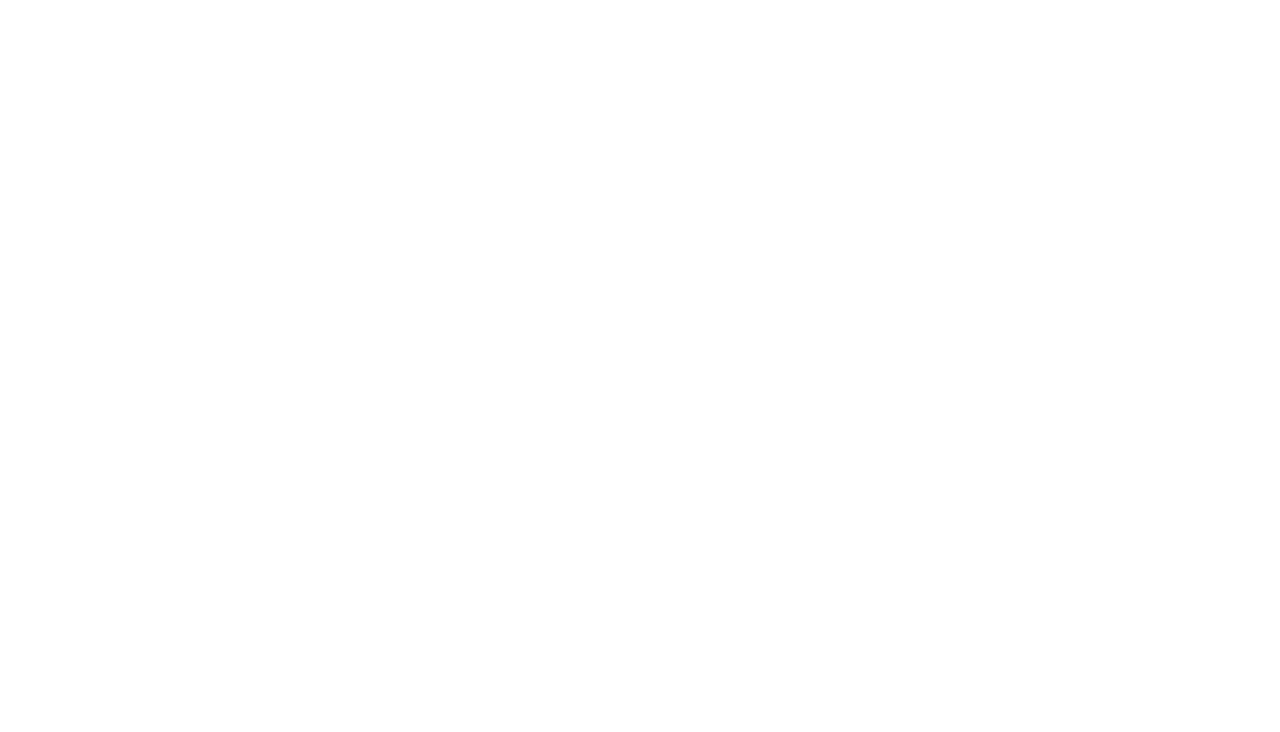
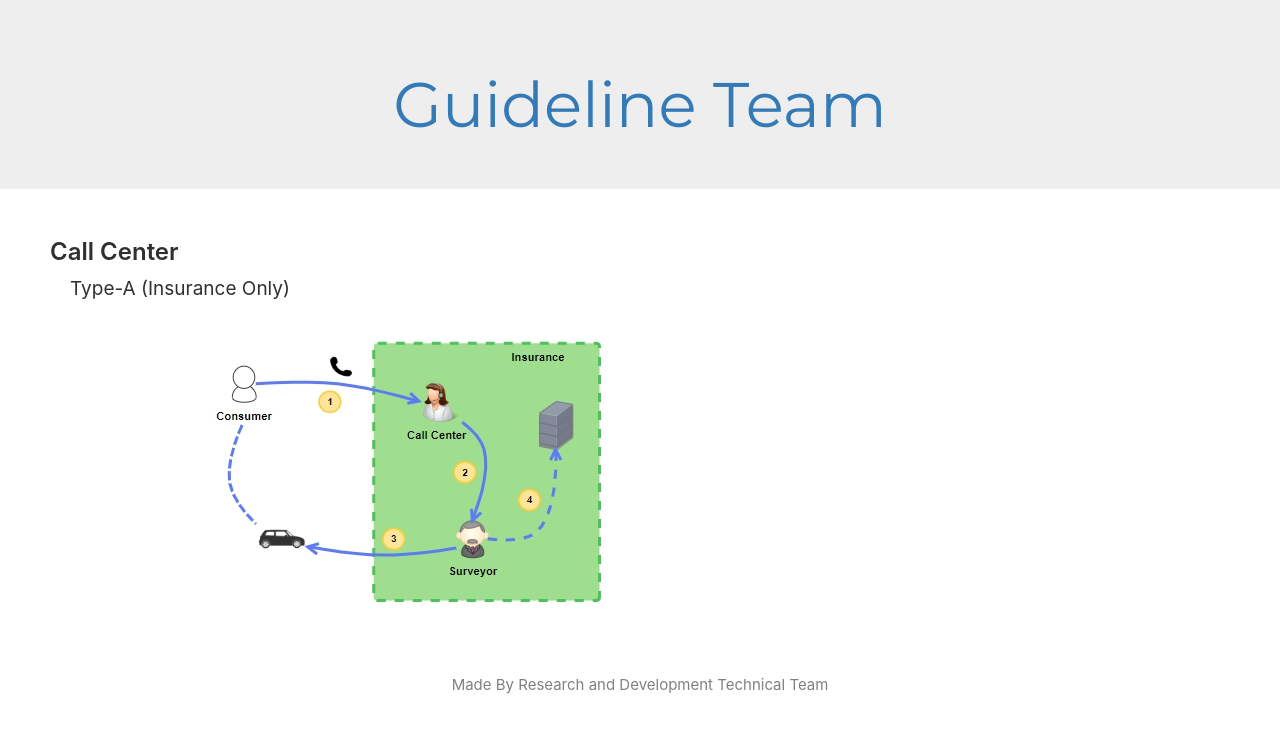
Before and after one commit to Nucool/guideline, a React (Create React App) app: page /CallCenterCCPage in a window 1280 px wide. Shown: the top 732 px of the page. Built offline with nearby package versions, Linux system fonts and the light colour scheme.

Commit message:
Add business knowledge

```diff
--- a/src/App.js
+++ b/src/App.js
@@ -6,6 +6,7 @@
 import ImplementConceptPage from './components/microservices/ImplementConceptPage'
 import ScrumPage from './components/scrum/ScrumPage'
 import GitHubPages from './components/knowledgesharing/GitHubPages'
+import CallCenterCCPage from './components/businessprocess/CallCenterCCPage'
 
 const Body = () => (
   <div>Body {process.env.PUBLIC_URL} Test</div>
@@ -25,6 +26,7 @@
         <Public exact path="/microservices" component={ImplementConceptPage} {...props} />
         <Public exact path="/scrum" component={ScrumPage} {...props} />
         <Public exact path="/githubPages" component={GitHubPages} {...props} />
+        <Public exact path="/CallCenterCCPage" component={CallCenterCCPage} {...props} />
       </Switch>
     </div>
   </Router>
--- /dev/null
+++ b/src/components/businessprocess/CallCenterCCPage.js
@@ -0,0 +1,34 @@
+import React from 'react'
+import { Link } from 'react-router-dom'
+
+const CallCenterCCPage = () => {
+  let marginBox = {
+    marginLeft: 20,
+    marginBottom: 30
+  }
+  let imageDiv = {
+    width: 700,
+    textAlign: "center"
+  }
+  let imageDiv800 = {
+    width: 800,
+    textAlign: "left"
+  }
+  return (
+    <div className="container-fluid">
+      <div className="row">
+        <div className="col-sm-12">
+          <h2>Call Center</h2>
+          <div style={marginBox}>
+            <h4>Type-A (Insurance Only)</h4>
+            <div style={imageDiv}>
+              <img alt="CallCenter Type-A" src={process.env.PUBLIC_URL + "/images/callcenterType-A.jpg"} />
+            </div>
+          </div>
+        </div>
+      </div>
+    </div>
+  )
+}
+
+export default CallCenterCCPage
--- a/src/components/guideline/GuidelinePage.js
+++ b/src/components/guideline/GuidelinePage.js
@@ -45,6 +45,11 @@
                 <li><a href="https://github.com/arunsawad/prototype_microservice" target="_blank" >Prototype Microservice</a></li>
               </ul>
             </li>
+            <li>Business Process
+              <ul>
+                <li><Link to="/CallCenterCCPage">Call Center</Link></li>
+              </ul>
+            </li>
           </ul>
         </div>
       </div>
```
Also changed, not shown: public/images/callcenterType-A.jpg (added).
